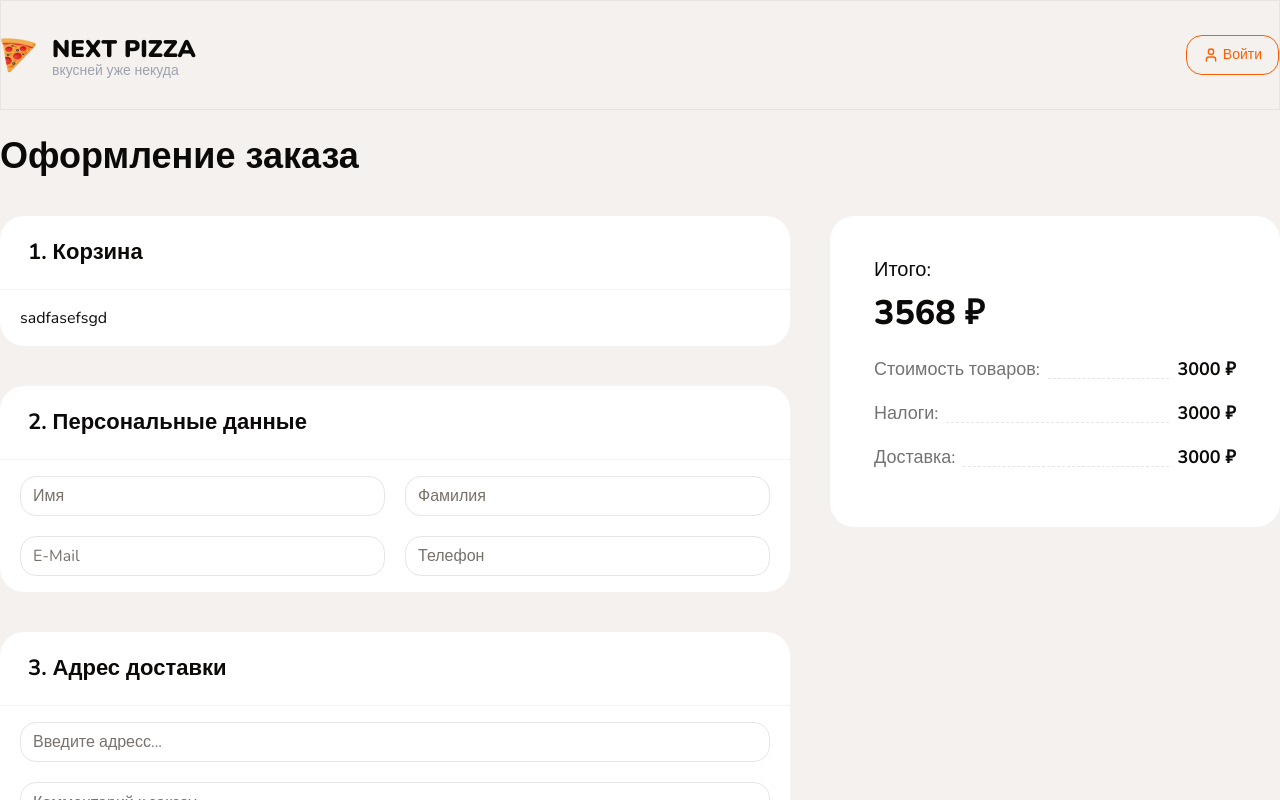
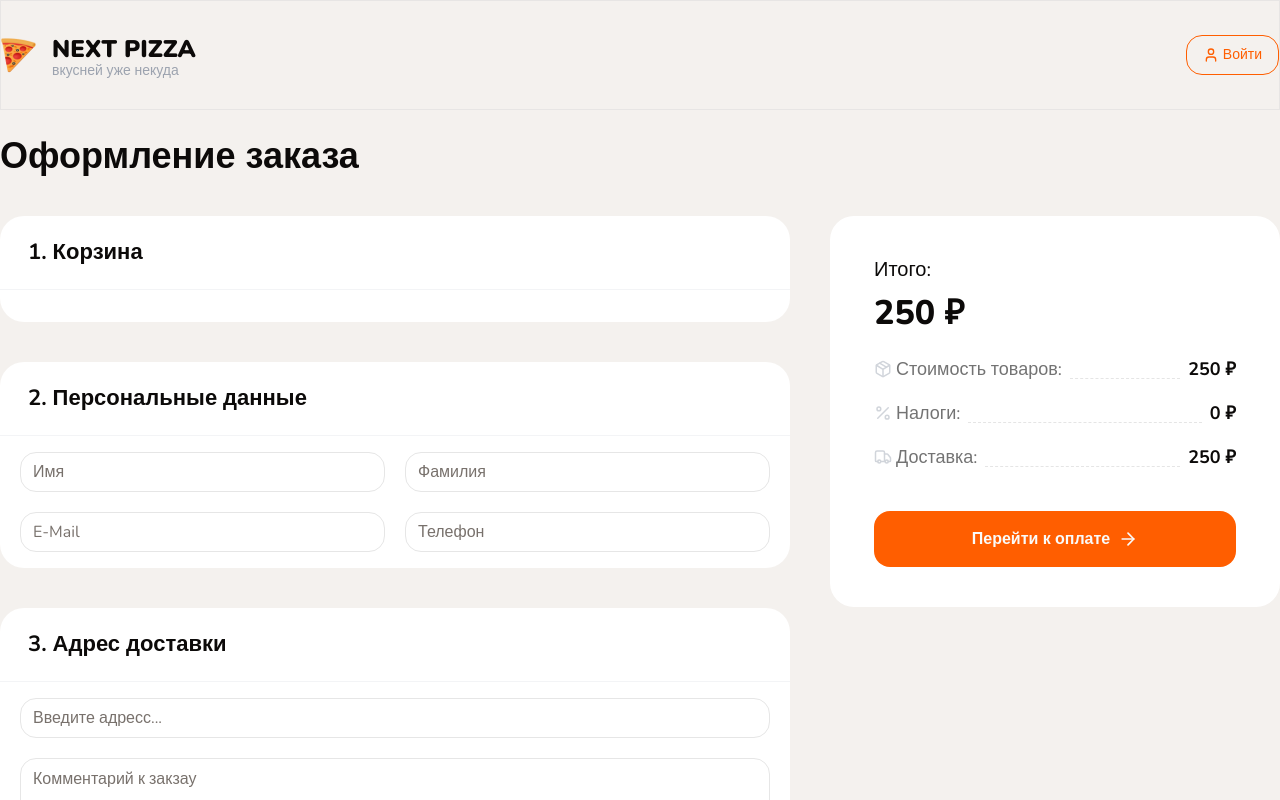
Before and after one commit to AndrewChernoff/next_pizza, a Next.js app: page /order in a window 1280 px wide. Shown: the top 800 px of the page. Built offline with nearby package versions, Linux system fonts and the light colour scheme.

Commit message:
add: order sidebar and useCart hook

```diff
--- a/app/(order)/order/page.tsx
+++ b/app/(order)/order/page.tsx
@@ -1,7 +1,34 @@
-import { CheckoutItemDetails, Container, Title, WhiteBlock } from "@/shared/components/shared";
-import { Input, Textarea } from "@/shared/components/ui";
+'use client'
 
-export default function Checkout() {
+import {
+  CheckoutItemDetails,
+  Container,
+  OrderItem,
+  OrderSidebar,
+  Title,
+  WhiteBlock,
+} from "@/shared/components/shared";
+import { Button, Input, Textarea } from "@/shared/components/ui";
+import { PizzaSize, PizzaType } from "@/shared/constants/pizza";
+import { useCart } from "@/shared/hooks/use-cart";
+import { getCartItemDetailes } from "@/shared/lib";
+import { ArrowRight, Package, Percent, Truck } from "lucide-react";
+
+const VAT = 15;
+const DELIVERY_PRICE = 250;
+
+export default function Order() {
+
+  const {items, changeQuantity, removeCartItemHandler, totalAmount } = useCart()
+
+  const onClickCountButton = (id: number, quantity: number, type: 'plus' | 'minus') => {
+    //const quantityNumber = quantity
+      type === 'plus' ? changeQuantity(id, quantity + 1) : changeQuantity(id, quantity - 1)
+  }
+
+const taxPrice = (totalAmount * VAT) / 100
+const totalPrice = totalAmount + DELIVERY_PRICE + taxPrice
+
   return (
     <Container className="mt-5">
       <Title
@@ -11,7 +38,33 @@ export default function Checkout() {
 
       <div className="flex gap-10">
         <div className="flex flex-col gap-10 flex-1 mb-20">
-          <WhiteBlock title="1. Корзина">sadfasefsgd</WhiteBlock>
+          <WhiteBlock title="1. Корзина">
+            {items.map((el) => (
+              <OrderItem
+                key={el.id}
+                className="mb-5"
+                id={el.id}
+                imageUrl={el.imageUrl}
+                details={
+                  el.pizzaSize && el.pizzaType
+                    ? getCartItemDetailes(
+                        el.pizzaType as PizzaType,
+                        el.pizzaSize as PizzaSize,
+                        el.ingredients as any
+                      )
+                    : ""
+                }
+                name={el.name}
+                price={el.price}
+                disabled={el.disabled}
+                quantity={el.quantity}
+                onClickCountButton={(type) =>
+                  onClickCountButton(el.id, el.quantity, type)
+                }
+                onClickRemove={() => removeCartItemHandler(el.id)}
+              />
+            ))}
+          </WhiteBlock>
 
           <WhiteBlock title="2. Персональные данные">
             <div className="grid grid-cols-2 gap-5">
@@ -42,20 +95,54 @@ export default function Checkout() {
           </WhiteBlock>
         </div>
 
-        <div className="w-[450px]">
+        <OrderSidebar totalPrice={totalPrice} taxPrice={taxPrice} deliveryPrice={DELIVERY_PRICE}/>
+        {/* <div className="w-[450px]">
           <WhiteBlock className="p-6 sticky top-4">
             <div className="flex flex-col gap-1">
               <span className="text-xl">Итого:</span>
-              <span className="text-[34px] font-extrabold">3568 ₽</span>
+              <span className="text-[34px] font-extrabold">{totalPrice} ₽</span>
             </div>
 
-            <CheckoutItemDetails title={"Стоимость товаров:"} value="3000 ₽"/>
-            <CheckoutItemDetails title={"Налоги:"} value="3000 ₽"/>
-            <CheckoutItemDetails title={"Доставка:"} value="3000 ₽"/>
+            <CheckoutItemDetails
+              title={
+                <div className="flex items-center">
+                  <Package size={18} className="mr-1 text-gray-300" />
+                  Стоимость корзины:
+                </div>
+              }
+              value={`${totalPrice} ₽`}
+            />
+            <CheckoutItemDetails
+              title={
+                <div className="flex items-center">
+                  <Percent size={18} className="mr-1 text-gray-300" />
+                  Налоги:
+                </div>
+              }
+              value={`${taxPrice} ₽`}
+            />
+            <CheckoutItemDetails
+              title={
+                <div className="flex items-center">
+                  <Truck size={18} className="mr-1 text-gray-300" />
+                  Доставка:
+                </div>
+              }
+              value={`${DELIVERY_PRICE} ₽`}
+            />
 
+            <Button
+              type="button"
+              className="w-full h-14 rounded-2xl mt-6 text-base font-bold"
+            >
+              Перейти к оплате
+              <ArrowRight className="w-5 ml-2" />
+            </Button>
           </WhiteBlock>
-        </div>
+        </div> */}
       </div>
     </Container>
   );
 }
+
+///15 56
--- a/shared/components/shared/cart-drawer.tsx
+++ b/shared/components/shared/cart-drawer.tsx
@@ -14,11 +14,11 @@ import {
 import { Button } from "../ui";
 import { CartDrawerItem } from "./cart-drawer-item";
 import { getCartItemDetailes } from "@/shared/lib";
-import { useCartStore } from "@/shared/store/cart";
 import { PizzaSize, PizzaType } from "@/shared/constants/pizza";
 import { CartStateItem } from "@/shared/lib/get-cart-details";
 import Image from "next/image";
 import { Title } from ".";
+import { useCart } from "@/shared/hooks/use-cart";
 
 type PropsType = {
   className?: string;
@@ -28,7 +28,7 @@ export const CartDrawer = ({
   children,
   className,
 }: PropsWithChildren<PropsType>) => {
-  const [
+ /*  const [
     fetchCartItems,
     updateItemQuantity,
     removeCartItem,
@@ -51,7 +51,9 @@ export const CartDrawer = ({
   };
   const removeCartItemHandler = (id: number) => {
     removeCartItem(id);
-  };
+  }; */
+
+  const {items, changeQuantity, removeCartItemHandler, totalAmount } = useCart()
 
   return (
     <Sheet>
--- a/shared/components/shared/index.ts
+++ b/shared/components/shared/index.ts
@@ -1,4 +1,5 @@
-import { CheckoutItemDetails } from './checkout-item-detailes';
+export { OrderSidebar } from './order-sidebar';
+export { OrderItem } from './order-item';
 export { SearchInput } from './search-input';
 export { ProductsGroupList } from './products-group-list';
 export { ProductsCard } from './products-card';
--- /dev/null
+++ b/shared/components/shared/order-item.tsx
@@ -0,0 +1,50 @@
+'use client';
+
+import React from 'react';
+import { cn } from '@/shared/lib/utils';
+import { X } from 'lucide-react';
+import { CartItemProps } from './cart-item-details/cart-item-details.types';
+import * as CartItemDetails from './cart-item-details';
+
+interface Props extends CartItemProps {
+  onClickCountButton?: (type: 'plus' | 'minus') => void;
+  onClickRemove?: () => void;
+  className?: string;
+}
+
+export const OrderItem: React.FC<Props> = ({
+  name,
+  price,
+  imageUrl,
+  quantity,
+  details,
+  className,
+  disabled,
+  onClickCountButton,
+  onClickRemove,
+}) => {
+  return (
+    <div
+      className={cn(
+        'flex items-center justify-between',
+        {
+          'opacity-50 pointer-events-none': disabled,
+        },
+        className,
+      )}>
+      <div className="flex items-center gap-5 flex-1">
+        <CartItemDetails.Image src={imageUrl} />
+        <CartItemDetails.Info name={name} details={details} />
+      </div>
+
+      <CartItemDetails.Price value={price} />
+
+      <div className="flex items-center gap-5 ml-20">
+        <CartItemDetails.CountButton onClick={onClickCountButton} value={quantity} />
+        <button type="button" onClick={onClickRemove}>
+          <X className="text-gray-400 cursor-pointer hover:text-gray-600" size={20} />
+        </button>
+      </div>
+    </div>
+  );
+};
--- /dev/null
+++ b/shared/components/shared/order-sidebar.tsx
@@ -0,0 +1,55 @@
+import { ArrowRight, Package, Percent, Truck } from "lucide-react"
+import { CheckoutItemDetails } from "."
+import { WhiteBlock } from "./white-block"
+import { Button } from "../ui"
+
+type PropsType = {totalPrice: number, deliveryPrice: number, taxPrice: number }
+
+export const OrderSidebar = ({totalPrice, deliveryPrice, taxPrice }: PropsType) => {
+  return (
+    <div className="w-[450px]">
+          <WhiteBlock className="p-6 sticky top-4">
+            <div className="flex flex-col gap-1">
+              <span className="text-xl">Итого:</span>
+              <span className="text-[34px] font-extrabold">{totalPrice} ₽</span>
+            </div>
+
+            <CheckoutItemDetails
+              title={
+                <div className="flex items-center">
+                  <Package size={18} className="mr-1 text-gray-300" />
+                  Стоимость товаров:
+                </div>
+              }
+              value={`${totalPrice} ₽`}
+            />
+            <CheckoutItemDetails
+              title={
+                <div className="flex items-center">
+                  <Percent size={18} className="mr-1 text-gray-300" />
+                  Налоги:
+                </div>
+              }
+              value={`${taxPrice} ₽`}
+            />
+            <CheckoutItemDetails
+              title={
+                <div className="flex items-center">
+                  <Truck size={18} className="mr-1 text-gray-300" />
+                  Доставка:
+                </div>
+              }
+              value={`${deliveryPrice} ₽`}
+            />
+
+            <Button
+              type="button"
+              className="w-full h-14 rounded-2xl mt-6 text-base font-bold"
+            >
+              Перейти к оплате
+              <ArrowRight className="w-5 ml-2" />
+            </Button>
+          </WhiteBlock>
+        </div>
+  )
+}
--- /dev/null
+++ b/shared/hooks/use-cart.ts
@@ -0,0 +1,52 @@
+import { addCartItem } from './../services/cart';
+import { useEffect } from "react";
+import { useCartStore } from "../store/cart";
+import { CartStateItem } from "../lib/get-cart-details";
+import { CartDTO, CreateCartItemValues } from '../services/dto/cart.dto';
+
+type ReturnProps = {
+    items: CartStateItem[];
+    fetchCartItems: () => Promise<void>;
+    updateItemQuantity: (id: number, quantity: number) => Promise<void>;
+    addCartItem: (values: CreateCartItemValues) => Promise<CartDTO>;
+    removeCartItemHandler: (id: number) => void;
+    changeQuantity: (id: number, quantity: number) => void
+    totalAmount: number
+};
+
+export const useCart = (): ReturnProps => {
+  const [
+    fetchCartItems,
+    updateItemQuantity,
+    removeCartItem,
+    totalAmount,
+    items
+  ] = useCartStore((state) => [
+    state.fetchCartItems,
+    state.updateItemQuantity,
+    state.removeCartItem,
+    state.totalAmount,
+    state.items,
+  ]);
+
+  useEffect(() => {
+    fetchCartItems();
+  }, []);
+
+  const changeQuantity = (id: number, quantity: number) => {
+    updateItemQuantity(id, quantity);
+  };
+  const removeCartItemHandler = (id: number) => {
+    removeCartItem(id);
+  };
+
+  return {
+    fetchCartItems,
+    addCartItem,
+    updateItemQuantity,
+    totalAmount,
+    items,
+    changeQuantity,
+    removeCartItemHandler,
+  };
+};
--- a/shared/lib/get-cart-item-detailes.ts
+++ b/shared/lib/get-cart-item-detailes.ts
@@ -14,7 +14,6 @@ export const getCartItemDetailes = (
         const typeName = mapPizzaType[pizzaType]
         detailes.push(`${typeName} см`)
     }
-    console.log(ingredients);
 
     if(ingredients) {
         detailes.push(...ingredients.map(el => el.name))
--- a/shared/store/cart.ts
+++ b/shared/store/cart.ts
@@ -19,7 +19,7 @@ export interface CartState {
     updateItemQuantity: (id: number, quantity: number) => Promise<void>;
 
     /* Запрос на добавление товара в корзину */
-    addCartItem: (values: any) => Promise<void>;
+    addCartItem: (values: CreateCartItemValues) => Promise<void>;
 
     /* Запрос на удаление товара из корзины */
     removeCartItem: (id: number) => Promise<void>;
```
